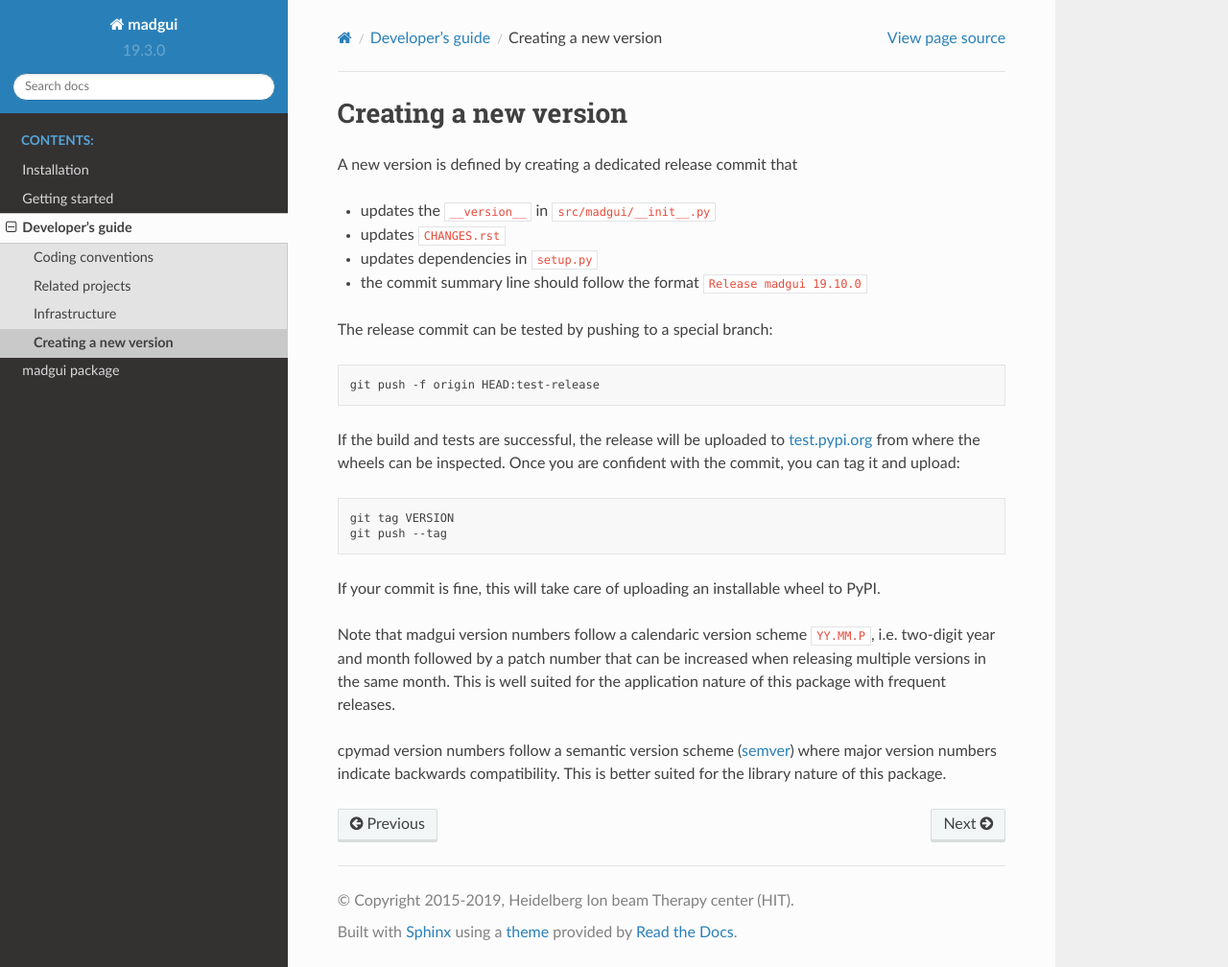
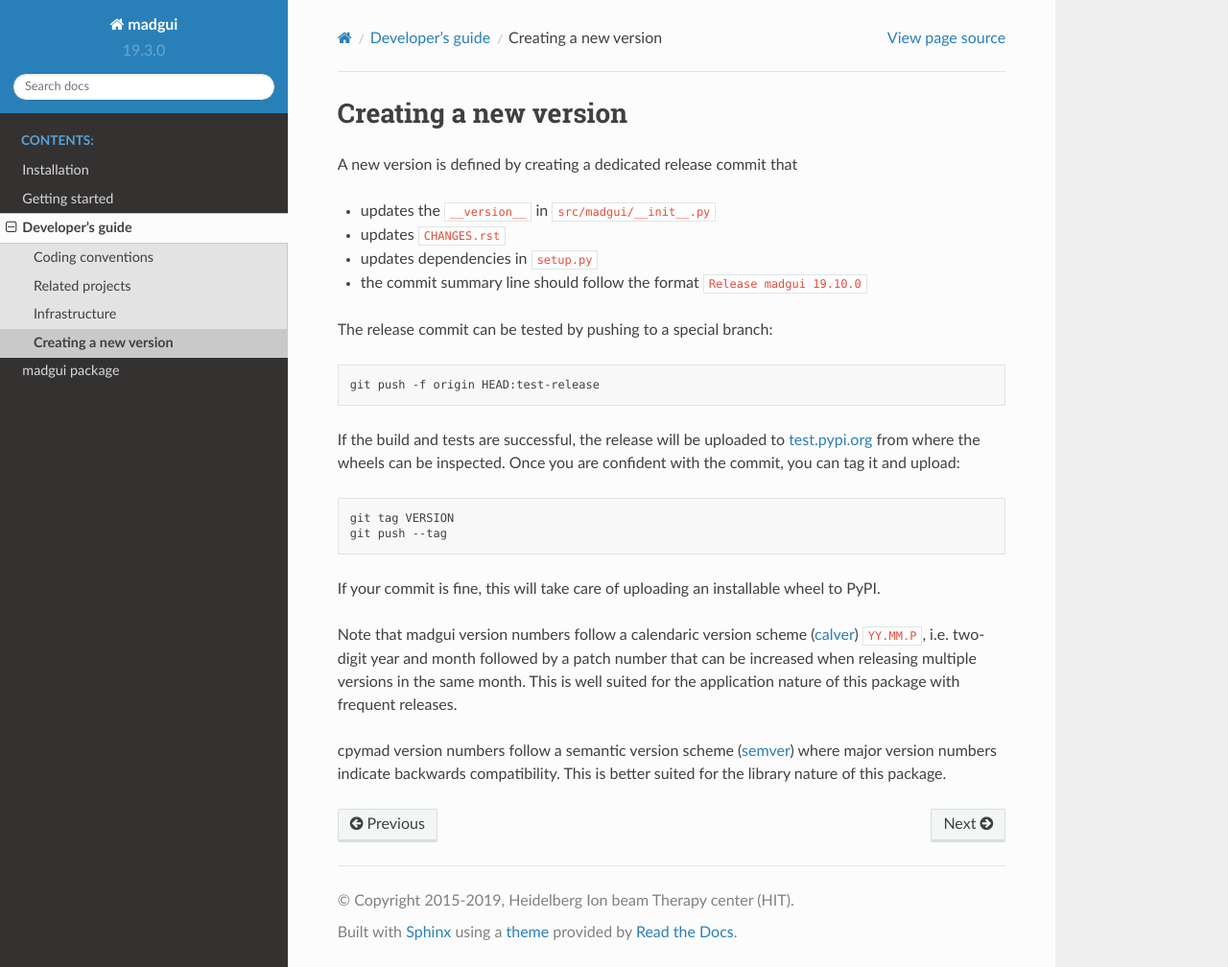
Before and after one commit to hibtc/madgui, a Sphinx documentation site: the page built from docs/devguide/releases.rst, in a window 1280 px wide and 1008 px high. Shown: the whole window at 96% size. Built offline with Sphinx 7.4.7 and the Read the Docs theme 2.0.0, drawn with Linux system fonts in a browser that asks for light colours.

Commit message:
Add link to calver.org

```diff
--- a/docs/devguide/releases.rst
+++ b/docs/devguide/releases.rst
@@ -26,7 +26,7 @@
 If your commit is fine, this will take care of uploading an installable wheel
 to PyPI.
 
-Note that madgui version numbers follow a calendaric version scheme
+Note that madgui version numbers follow a calendaric version scheme (calver_)
 ``YY.MM.P``, i.e. two-digit year and month followed by a patch number that can
 be increased when releasing multiple versions in the same month. This is well
 suited for the application nature of this package with frequent releases.
@@ -36,4 +36,5 @@
 the library nature of this package.
 
 .. _test.pypi.org: https://test.pypi.org/
+.. _calver: https://calver.org/
 .. _semver: https://semver.org/
```
